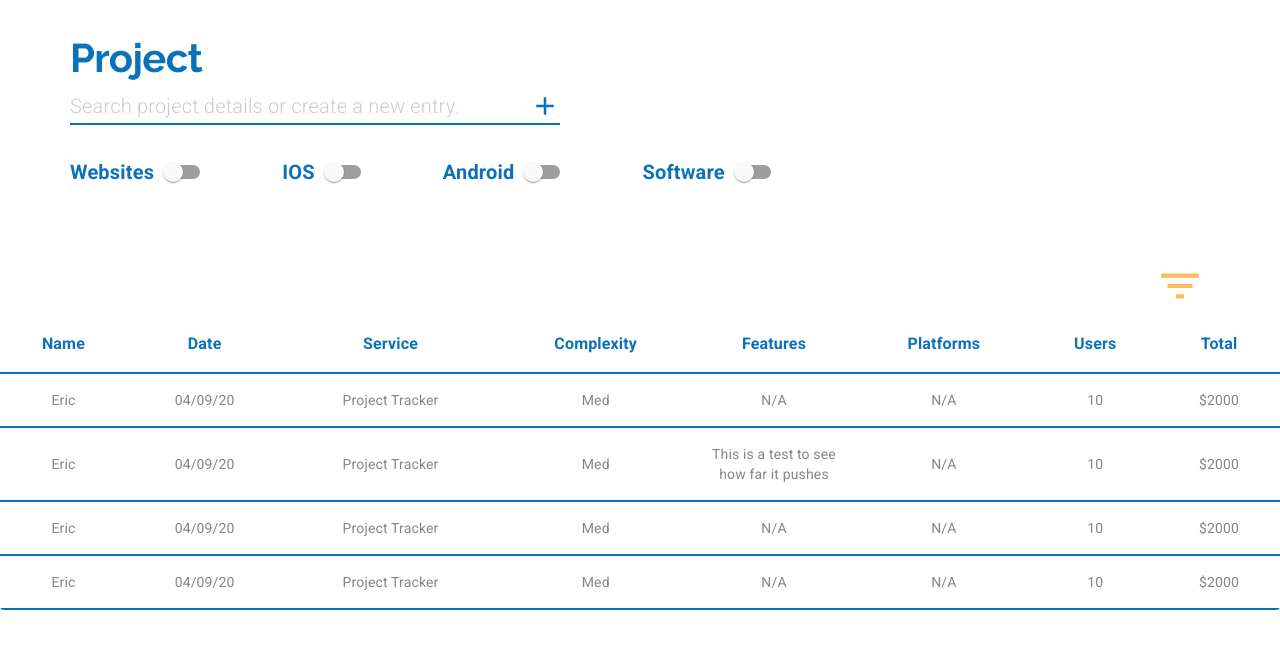
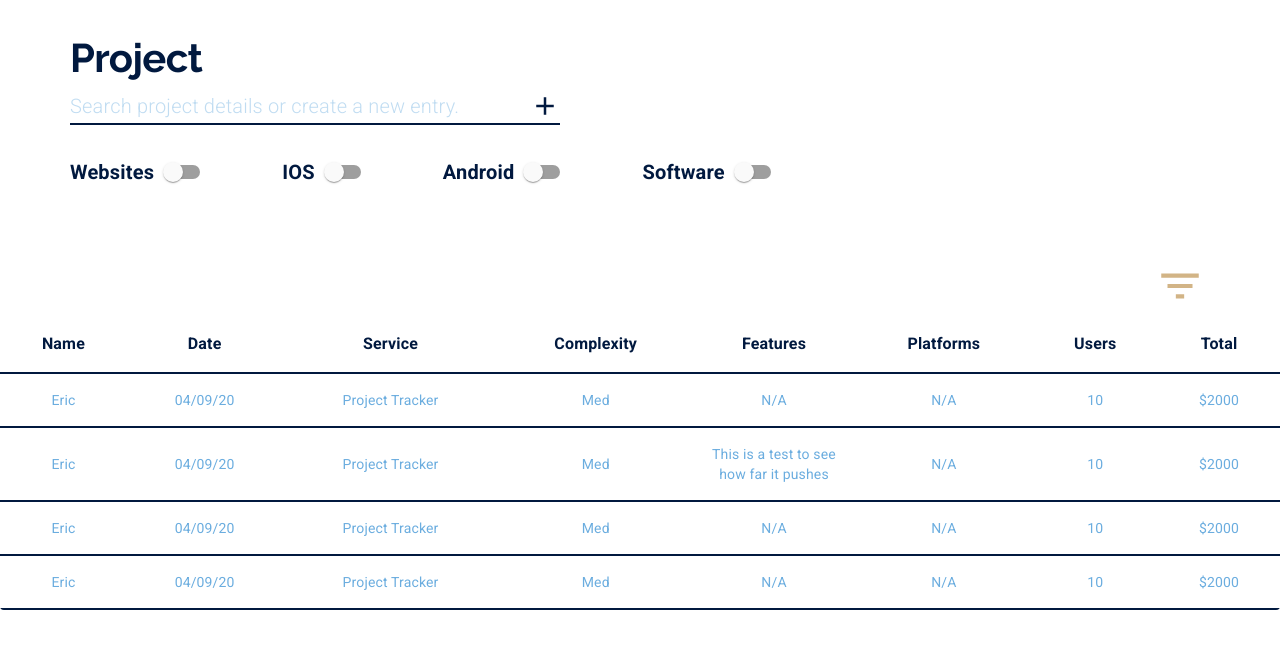
Before and after one commit to Outbounderic/project_tracker, a Next.js app in the folder nextjs/: page / in a window 1280 px wide. Shown: the top 648 px of the page. Built offline with nearby package versions, Linux system fonts and the light colour scheme.

Commit message:
added radios and buttons

```diff
--- a/nextjs/pages/index.js
+++ b/nextjs/pages/index.js
@@ -22,10 +22,25 @@ import { MuiPickersUtilsProvider, KeyboardDatePicker } from '@material-ui/picker
 import DateFnsUtils from '@date-io/date-fns'
 import RadioGroup from '@material-ui/core/RadioGroup'
 import Radio from '@material-ui/core/Radio'
+import Select from '@material-ui/core/Select'
+import MenuItem from '@material-ui/core/MenuItem'
+import Button from '@material-ui/core/Button'
 
 const useStyles = makeStyles(theme => ({
   service: {
     fontWeight: 300
+  },
+  users: {
+    marginRight: 0
+  },
+  button: {
+    color: "#fff",
+    backgroundColor: theme.palette.common.orange,
+    borderRadius: 50,
+    textTransform: "none",
+    "&:hover": {
+      backgroundColor: theme.palette.secondary.light
+    }
   }
 }))
 
@@ -43,6 +58,9 @@ export default function ProjectTracker() {
     createData("Eric", "04/09/20", "Project Tracker", "Med", "N/A", "N/A", "10", "$2000")
   ])
 
+  const platformOptions = ["Web", "iOS", "Android"]
+  const featureOptions = ["Photo/Video", "GPS", "File Transfer", "Users/Authentication", "Biometrics", "Push Notifications"]
+
   const [websiteChecked, setWebsiteChecked] = useState(false)
   const [iOSChecked, setiOSChecked] = useState(false)
   const [androidChecked, setAndroidChecked] = useState(false)
@@ -54,6 +72,8 @@ export default function ProjectTracker() {
   const [service, setService] = useState("")
   const [complexity, setComplexity] = useState("")
   const [users, setUsers] = useState("")
+  const [platforms, setPlatforms] = useState([])
+  const [features, setFeatures] = useState([])
 
   return (
     <MuiPickersUtilsProvider utils={DateFnsUtils}>
@@ -176,6 +196,7 @@ export default function ProjectTracker() {
                   <Grid item>
                     <TextField
                       label="Name"
+                      fullWidth
                       id="name"
                       value={name}
                       onChange={(event) => setName(event.target.value)} />
@@ -215,11 +236,33 @@ export default function ProjectTracker() {
                         />
                       </RadioGroup>
                     </Grid>
+                    <Grid item style={{marginTop: "5em"}}>
+                      <Select
+                        labelId="platforms"
+                        id="platforms"
+                        style={{width: "12em"}}
+                        multiple
+                        displayEmpty
+                        renderValue={platforms.length > 0 ? undefined : () => "Platforms"}
+                        value={platforms}
+                        onChange={event => setPlatforms(event.target.value)
+                      }>
+                        {platformOptions.map(option => <MenuItem key={option} value={option}>
+                          {option}
+                        </MenuItem>)}
+                      </Select>
+                    </Grid>
                   </Grid>
                 </Grid>
               </Grid>
               <Grid item>
-                <Grid item container direction="column" sm style={{marginTop: 16}}>
+                <Grid
+                  item
+                  container
+                  direction="column"
+                  sm
+                  alignItems="center"
+                  style={{marginTop: 16}}>
                   <Grid item>
                     <KeyboardDatePicker
                       form="MM/dd/yyyy"
@@ -227,6 +270,7 @@ export default function ProjectTracker() {
                       onChange={newDate => setDate(newDate)}
                     />
                   </Grid>
+                  <Grid item>
                     <Grid
                       item
                       container
@@ -239,7 +283,7 @@ export default function ProjectTracker() {
                         <RadioGroup
                           aria-label="Complexity"
                           name="Complexity"
-                        value={service}
+                          value={complexity}
                           onChange={event => setComplexity(event.target.value)}
                           >
                           <FormControlLabel
@@ -265,8 +309,14 @@ export default function ProjectTracker() {
                     </Grid>
                   </Grid>
                 </Grid>
+              </Grid>
               <Grid item>
-                <Grid item container direction="column" sm>
+                <Grid
+                  item
+                  container
+                  direction="column"
+                  sm
+                >
                   <Grid item>
                     <TextField
                       InputProps={{startAdornment:
@@ -279,7 +329,70 @@ export default function ProjectTracker() {
                       value={total}
                       onChange={(event) => setTotal(event.target.value)} />
                   </Grid>
+                  <Grid item style={{alignSelf: "flex-end"}}>
+                    <Grid
+                      item
+                      container
+                      direction="column"
+                      style={{marginTop: "5em"}}>
+                      <Grid item>
+                        <Typography variant="h4">Users</Typography>
                       </Grid>
+                      <Grid item>
+                        <RadioGroup
+                          aria-label="Users"
+                          name="User"
+                          value={users}
+                          onChange={event => setUsers(event.target.value)}
+                          >
+                          <FormControlLabel
+                            classes={{label: classes.service, root: classes.users}}
+                            value="0-10"
+                            label="0-10"
+                            control={<Radio />}
+                          />
+                          <FormControlLabel
+                            classes={{label: classes.service, root: classes.users}}
+                            value="10-100"
+                            label="10-100"
+                            control={<Radio />}
+                          />
+                          <FormControlLabel
+                            classes={{label: classes.service, root: classes.users}}
+                            value="100-500"
+                            label="100-500"
+                            control={<Radio />}
+                          />
+                        </RadioGroup>
+                      </Grid>
+                    </Grid>
+                  </Grid>
+                  <Grid item style={{marginTop: "5em"}}>
+                    <Select
+                      labelId="features"
+                      style={{width: "12em"}}
+                      MenuProps={{style: {zIndex: 1302}}}
+                      id="features"
+                      multiple
+                      displayEmpty
+                      renderValue={features.length > 0 ? undefined : () => "Features"}
+                      value={features}
+                      onChange={event => setFeatures(event.target.value)
+                    }>
+                      {featureOptions.map(option => <MenuItem key={option} value={option}>
+                        {option}
+                      </MenuItem>)}
+                    </Select>
+                  </Grid>
+                </Grid>
+              </Grid>
+            </Grid>
+            <Grid container justify="center">
+              <Grid item>
+                <Button color="primary" style={{fontWeight: 300}}>Cancel</Button>
+              </Grid>
+              <Grid item>
+                <Button variant="contained" className={classes.button}>Add Project +</Button>
               </Grid>
             </Grid>
           </DialogContent>
--- a/nextjs/src/ui/theme.js
+++ b/nextjs/src/ui/theme.js
@@ -1,20 +1,20 @@
 import { createMuiTheme } from "@material-ui/core/styles";
 
-const arcBlue = "#0B72B9";
-const arcOrange = "#FFBA60";
-const arcGrey = "#868686";
+const textColor = "#01193F";
+const buttonColor = "#D2B486";
+const detailColor = "#6BADDF";
 
 export default createMuiTheme({
   palette: {
     common: {
-      blue: arcBlue,
-      orange: arcOrange
+      blue: textColor,
+      orange: buttonColor
     },
     primary: {
-      main: arcBlue
+      main: textColor
     },
     secondary: {
-      main: arcOrange
+      main: buttonColor
     }
   },
   typography: {
@@ -35,29 +35,29 @@ export default createMuiTheme({
       fontFamily: "Raleway",
       fontWeight: 700,
       fontSize: "2.5rem",
-      color: arcBlue,
+      color: textColor,
       lineHeight: 1.5
     },
     h3: {
       fontFamily: "Pacifico",
       fontSize: "2.5rem",
-      color: arcBlue
+      color: textColor
     },
     h4: {
       fontFamily: "Raleway",
       fontSize: "1.75rem",
-      color: arcBlue,
+      color: textColor,
       fontWeight: 700
     },
     h6: {
       fontWeight: 500,
       fontFamily: "Raleway",
-      color: arcBlue
+      color: textColor
     },
     subtitle1: {
       fontSize: "1.25rem",
       fontWeight: 300,
-      color: arcGrey
+      color: detailColor
     },
     subtitle2: {
       color: "white",
@@ -66,19 +66,19 @@ export default createMuiTheme({
     },
     body1: {
       fontSize: "1.25rem",
-      color: arcGrey,
+      color: detailColor,
       fontWeight: 300
     },
     caption: {
       fontSize: "1rem",
       fontWeight: 300,
-      color: arcGrey
+      color: detailColor
     },
     learnButton: {
-      borderColor: arcBlue,
+      borderColor: textColor,
       borderWidth: 2,
       textTransform: "none",
-      color: arcBlue,
+      color: textColor,
       borderRadius: 50,
       fontFamily: "Roboto",
       fontWeight: "bold"
@@ -89,19 +89,26 @@ export default createMuiTheme({
       head: {
         fontSize: "1rem",
         fontWeight: 700,
-        color: arcBlue,
-        borderColor: arcBlue,
+        color: textColor,
+        borderColor: textColor,
         borderWidth: 2
       },
       body: {
-        color: arcGrey,
-        borderColor: arcBlue,
+        color: detailColor,
+        borderColor: textColor,
         borderWidth: 2
+      }
+    },
+    MuiSvgIcon: {
+      root: {
+        "&.MuiSelect-icon": {
+          fill: buttonColor
+        }
       }
     },
     MuiFormControlLabel: {
       label: {
-        color: arcBlue,
+        color: textColor,
         fontWeight: 700
       },
       labelPlacementStart: {
@@ -110,21 +117,21 @@ export default createMuiTheme({
     },
     MuiInputLabel: {
       root: {
-        color: arcBlue,
+        color: textColor,
         fontSize: "1rem"
       }
     },
     MuiInput: {
       root: {
-        color: arcGrey,
+        color: detailColor,
         fontWeight: 300
       },
       underline: {
         "&:before": {
-          borderBottom: `2px solid ${arcBlue}`
+          borderBottom: `2px solid ${textColor}`
         },
         "&:hover:not($disabled):not($focused):not($error):before": {
-          borderBottom: `2px solid ${arcBlue}`
+          borderBottom: `2px solid ${textColor}`
         }
       }
     }
```
Lines whose indentation alone changed are shown as unchanged.
